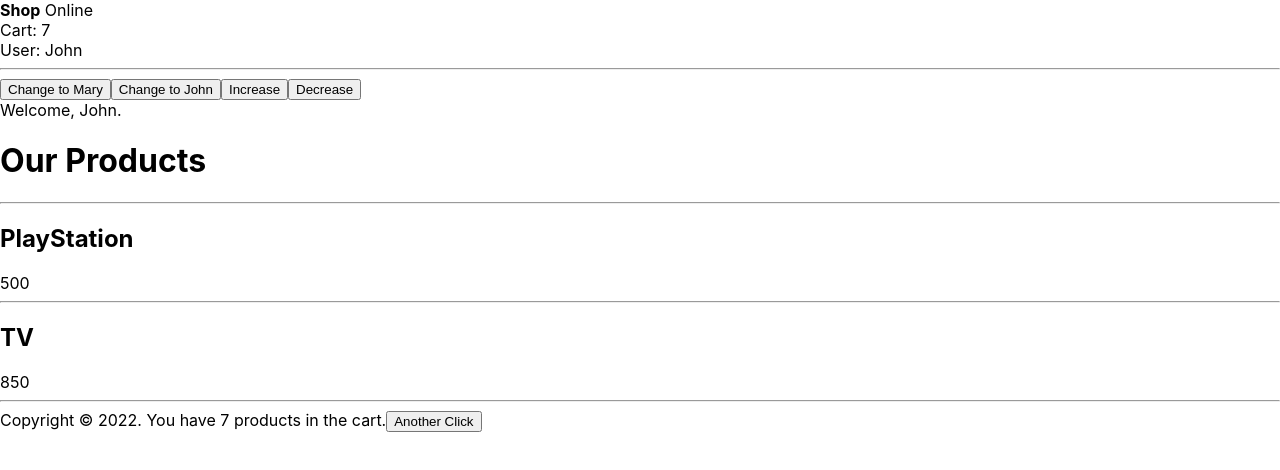
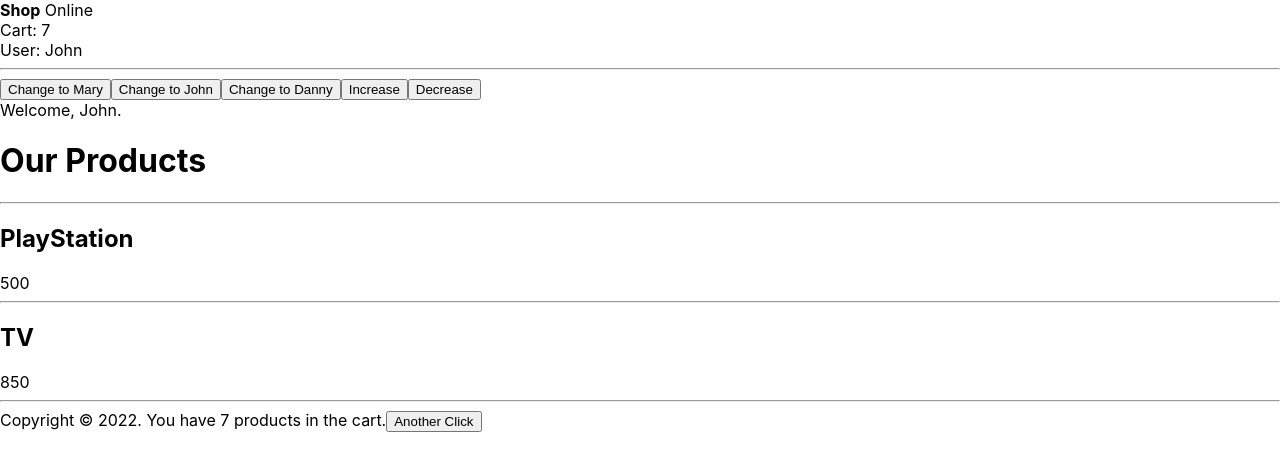
Before and after one commit to m-hespanhol/shop-online, a React (Create React App) app: page / in a window 1280 px wide. Shown: the top 470 px of the page. Built offline with nearby package versions, Linux system fonts and the light colour scheme.

Commit message:
Create the Danny button

```diff
--- a/src/App.js
+++ b/src/App.js
@@ -53,6 +53,10 @@ class App extends React.Component {
         >Change to John</button>
 
         <button
+          onClick={() => this.handleClick('Danny')}
+        >Change to Danny</button>
+
+        <button
           onClick={this.handleIncreaseClick}
         >Increase</button>
 
```
